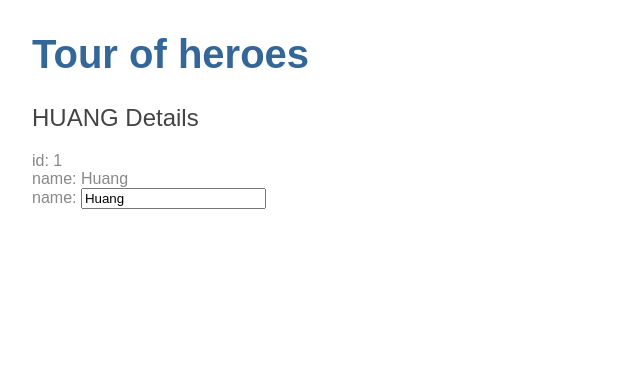
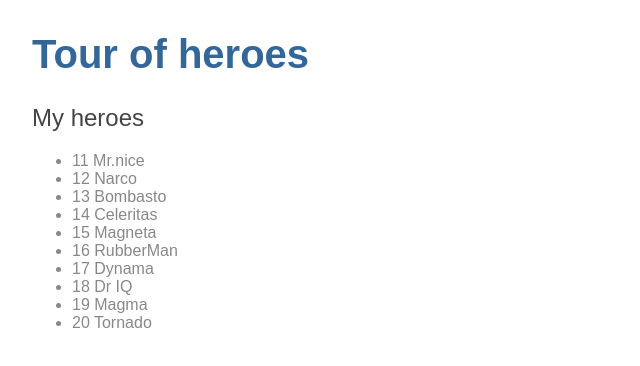
Before and after one commit to Huangkai1008/awesome-ag, an Angular app in the folder heroes/: page / in a window 1280 px wide. Shown: the top 366 px of the page, without its empty margins (0-640 px from the left). Built offline with nearby package versions, Linux system fonts and the light colour scheme.

Commit message:
ng-for实现英雄列表

```diff
--- a/heroes/package.json
+++ b/heroes/package.json
@@ -14,7 +14,7 @@
     "@angular/animations": "~7.1.0",
     "@angular/common": "~7.1.0",
     "@angular/compiler": "~7.1.0",
-    "@angular/core": "~7.1.0",
+    "@angular/core": "^7.1.4",
     "@angular/forms": "~7.1.0",
     "@angular/platform-browser": "~7.1.0",
     "@angular/platform-browser-dynamic": "~7.1.0",
@@ -26,12 +26,12 @@
   },
   "devDependencies": {
     "@angular-devkit/build-angular": "~0.11.0",
-    "@angular/cli": "~7.1.4",
+    "@angular/cli": "^7.1.4",
     "@angular/compiler-cli": "~7.1.0",
     "@angular/language-service": "~7.1.0",
-    "@types/node": "~8.9.4",
     "@types/jasmine": "~2.8.8",
     "@types/jasminewd2": "~2.0.3",
+    "@types/node": "~8.9.4",
     "codelyzer": "~4.5.0",
     "jasmine-core": "~2.99.1",
     "jasmine-spec-reporter": "~4.2.1",
--- a/heroes/src/app/heroes/heroes.component.html
+++ b/heroes/src/app/heroes/heroes.component.html
@@ -1,8 +1,6 @@
-<div>
-  <h2>{{ hero.name | uppercase }} Details</h2>
-  <div><span>id: </span>{{hero.id}}</div>
-  <div><span>name: </span>{{hero.name}}</div>
-  <label>name:
-      <input [ngModel]="hero.name" placeholder="name">
-  </label>
-</div>
+<h2>My heroes</h2>
+<ul class="heroes">
+  <li *ngFor="let hero of heroes">
+    <span class="badge">{{hero.id}}</span> {{hero.name}}
+  </li>
+</ul>
--- a/heroes/src/app/heroes/heroes.component.ts
+++ b/heroes/src/app/heroes/heroes.component.ts
@@ -1,5 +1,6 @@
 import {Component, OnInit} from '@angular/core';
 import { Hero } from '../hero';
+import {HEROES} from '../mock-heroes';
 
 @Component({
   selector: 'app-heroes',
@@ -8,10 +9,7 @@
 })
 
 export class HeroesComponent implements OnInit {
-  hero: Hero = {
-    id : 1,
-    name: 'Huang'
-  };
+  heroes = HEROES;
   constructor() {}
   ngOnInit() {
 
--- /dev/null
+++ b/heroes/src/app/mock-heroes.ts
@@ -0,0 +1,15 @@
+import {Hero} from "./hero";
+
+// Mock英雄数据
+export const HEROES: Hero[] = [
+  {id: 11, name: 'Mr.nice'},
+  {id: 12, name: 'Narco'},
+  {id: 13, name: 'Bombasto'},
+  {id: 14, name: 'Celeritas'},
+  {id: 15, name: 'Magneta'},
+  {id: 16, name: 'RubberMan'},
+  {id: 17, name: 'Dynama'},
+  {id: 18, name: 'Dr IQ'},
+  {id: 19, name: 'Magma'},
+  {id: 20, name: 'Tornado'}
+];
```
